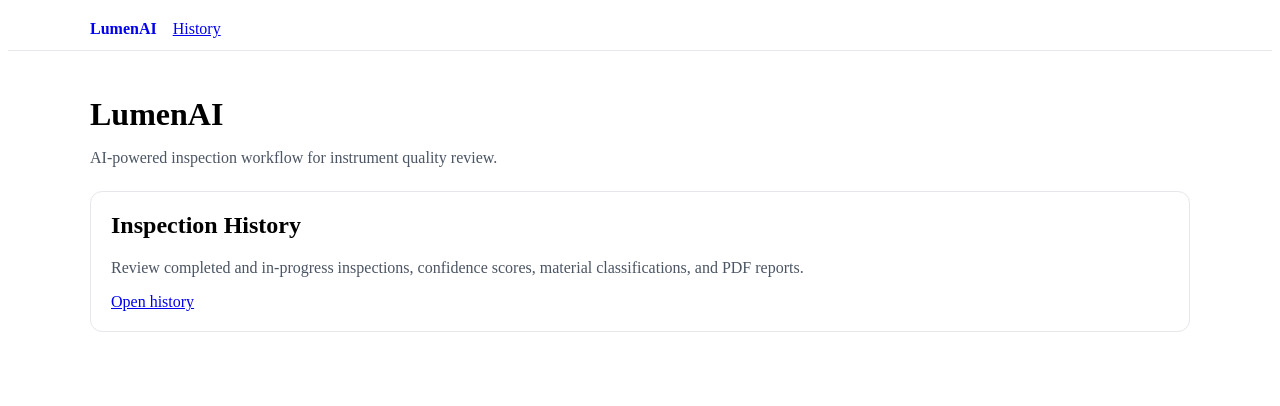
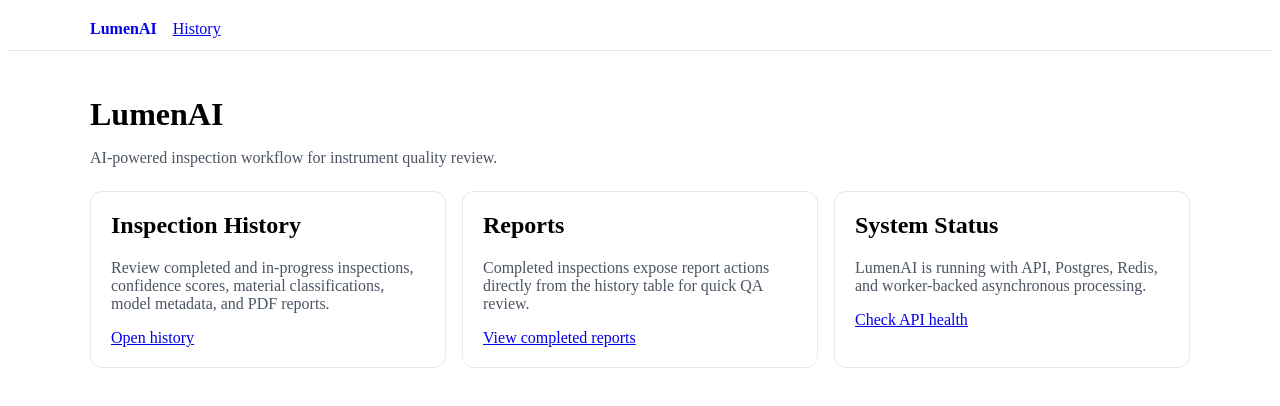
Before and after one commit to johnnychris77/lumen-AI, a React (Vite) app in the folder frontend/: page / in a window 1280 px wide. Shown: the top 406 px of the page. Built offline with nearby package versions, Linux system fonts and the light colour scheme; no server answers.

Commit message:
Complete history and report UI with model metadata display

```diff
--- a/frontend/src/main.tsx
+++ b/frontend/src/main.tsx
@@ -18,20 +18,33 @@ function Home() {
           gridTemplateColumns: "repeat(auto-fit, minmax(260px, 1fr))",
         }}
       >
-        <div
-          style={{
-            border: "1px solid #e5e7eb",
-            borderRadius: "12px",
-            padding: "20px",
-            background: "#fff",
-          }}
-        >
+        <div style={card}>
           <h2 style={{ marginTop: 0 }}>Inspection History</h2>
           <p style={{ color: "#4b5563" }}>
             Review completed and in-progress inspections, confidence scores,
-            material classifications, and PDF reports.
+            material classifications, model metadata, and PDF reports.
           </p>
           <Link to="/history">Open history</Link>
+        </div>
+
+        <div style={card}>
+          <h2 style={{ marginTop: 0 }}>Reports</h2>
+          <p style={{ color: "#4b5563" }}>
+            Completed inspections expose report actions directly from the
+            history table for quick QA review.
+          </p>
+          <Link to="/history">View completed reports</Link>
+        </div>
+
+        <div style={card}>
+          <h2 style={{ marginTop: 0 }}>System Status</h2>
+          <p style={{ color: "#4b5563" }}>
+            LumenAI is running with API, Postgres, Redis, and worker-backed
+            asynchronous processing.
+          </p>
+          <a href="/api/health" target="_blank" rel="noreferrer">
+            Check API health
+          </a>
         </div>
       </div>
     </div>
@@ -72,6 +85,13 @@ function Layout() {
   );
 }
 
+const card = {
+  border: "1px solid #e5e7eb",
+  borderRadius: "12px",
+  padding: "20px",
+  background: "#fff",
+};
+
 ReactDOM.createRoot(document.getElementById("root")!).render(
   <React.StrictMode>
     <Layout />
--- a/frontend/src/pages/InspectionHistory.jsx
+++ b/frontend/src/pages/InspectionHistory.jsx
@@ -115,12 +115,12 @@ export default function InspectionHistory() {
   }, [token]);
 
   return (
-    <div style={{ padding: "24px", maxWidth: "1200px", margin: "0 auto" }}>
+    <div style={{ padding: "24px", maxWidth: "1400px", margin: "0 auto" }}>
       <div style={{ marginBottom: "16px" }}>
         <h1 style={{ margin: 0 }}>Inspection History</h1>
         <p style={{ color: "#4b5563" }}>
-          Review completed and in-progress LumenAI inspections and access PDF
-          reports for completed jobs.
+          Review completed and in-progress LumenAI inspections, model metadata,
+          and PDF reports.
         </p>
       </div>
 
@@ -173,6 +173,8 @@ export default function InspectionHistory() {
                 <th style={th}>Stain</th>
                 <th style={th}>Confidence</th>
                 <th style={th}>Material</th>
+                <th style={th}>Model</th>
+                <th style={th}>Inference Time</th>
                 <th style={th}>Report</th>
               </tr>
             </thead>
@@ -200,6 +202,13 @@ export default function InspectionHistory() {
                       : "—"}
                   </td>
                   <td style={td}>{item.material_type || "—"}</td>
+                  <td style={td}>
+                    <div>{item.model_name || "—"}</div>
+                    <div style={{ color: "#6b7280", fontSize: "12px" }}>
+                      v{item.model_version || "—"}
+                    </div>
+                  </td>
+                  <td style={td}>{formatDate(item.inference_timestamp)}</td>
                   <td style={td}>{reportActions(item)}</td>
                 </tr>
               ))}
@@ -216,6 +225,7 @@ const th = {
   padding: "12px",
   fontSize: "13px",
   color: "#374151",
+  whiteSpace: "nowrap",
 };
 
 const td = {
```
